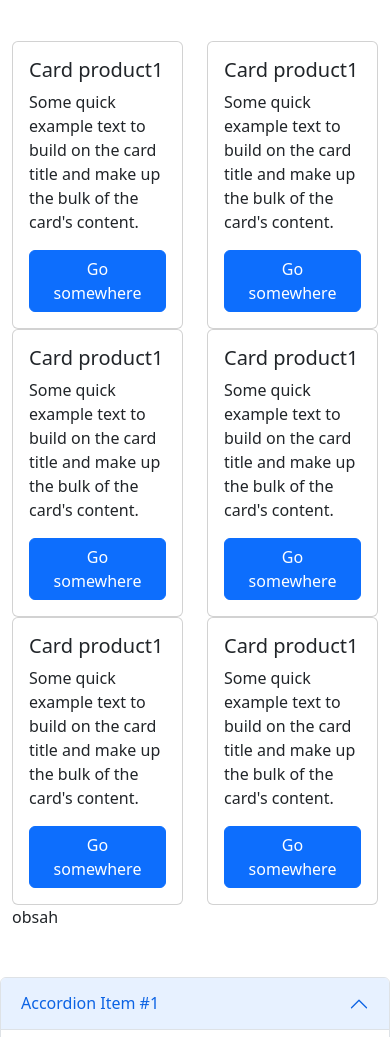
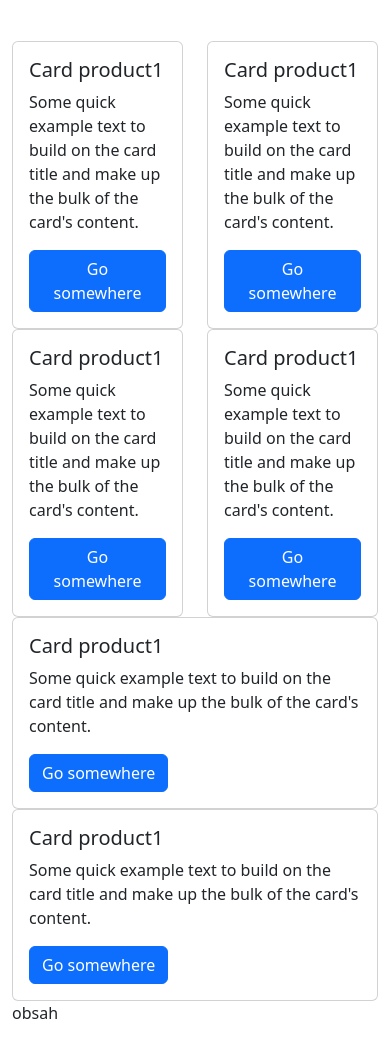
Before and after one commit to Niicina/AK4TW_bootstrap, a website: page index.html in a window 390 px wide. Shown: the part 63-1100 px from the top of the page. Drawn offline with nearby package versions, Linux system fonts and the light colour scheme.

Commit message:
col-sm bude se chovat jako sloupec až když to bude small displej

```diff
--- a/index.html
+++ b/index.html
@@ -145,7 +145,7 @@
           </div>
         </div>
 
-        <div class="col">
+        <div class="col-sm">
           <div class="card">
             <!-- zakomentováno v html: obrázek nebude :D <img src="..." class="card-img-top" alt="..." /> -->
             <div class="card-body">
```
